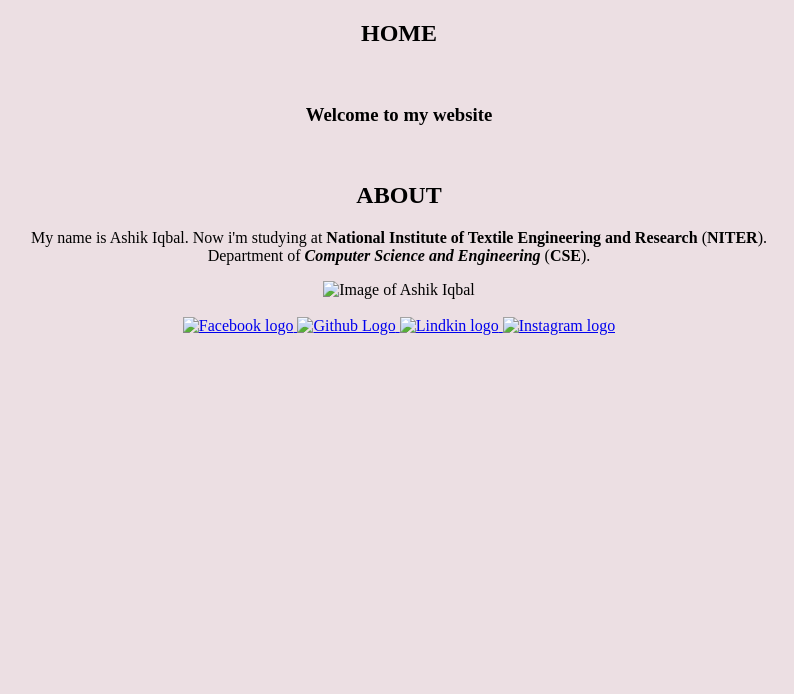
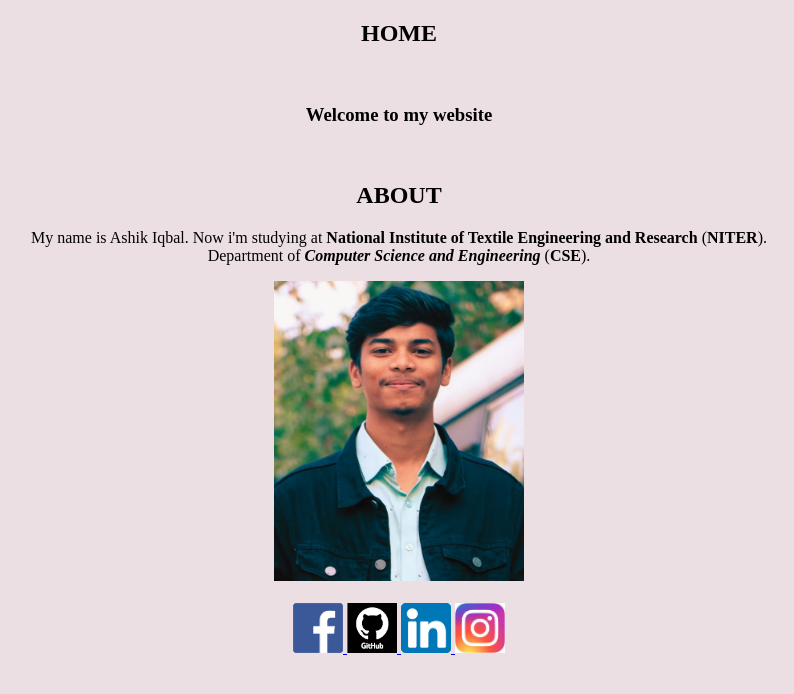
Before and after one commit to Ash1ik/SSB-541-HW-01, a plain HTML site: page index.html in a window 1280 px wide. Shown: the whole page, without its empty margins (241-1035 px from the left). Drawn offline with Linux system fonts and the light colour scheme; the site is published under a folder, as on GitHub Pages, so addresses that start at the root find nothing.

Commit message:
Update index.html

```diff
--- a/index.html
+++ b/index.html
@@ -9,7 +9,7 @@
         <center><h2>HOME</h2></center>
         <br>
         <audio autoplay>
-            <source src="/audio/Welcome.mp4">
+            <source src="audio/Welcome.mp4">
         </audio>
 
         <center><h3>Welcome to my website </h3></center>
@@ -25,21 +25,21 @@
             </p>
         </center>
 
-        <center><img src="/image/WhatsApp Image 2023-03-13 at 1.56.47 PM.jpeg" width="250" height="300" alt="Image of Ashik Iqbal"></center>
+        <center><img src="image/WhatsApp Image 2023-03-13 at 1.56.47 PM.jpeg" width="250" height="300" alt="Image of Ashik Iqbal"></center>
 
         <center>
             <br>
             <a href="https://www.facebook.com/ashi1k" target="_blank">
-                <image src="/image/download.png" width="50" height="50" alt="Facebook logo">
+                <image src="image/download.png" width="50" height="50" alt="Facebook logo">
             </a>
             <a href="https://github.com/Ash1ik" target="_blank">
-                <img src="/image/download (1).jpg" width="50" height="50" alt="Github Logo">
+                <img src="image/download (1).jpg" width="50" height="50" alt="Github Logo">
             </a>
             <a href="https://www.linkedin.com/in/ashik-iqbal-5b27b9237" target="_blank">
-                <img src="/image/download (2).png" width="50" height="50" alt="Lindkin logo">
+                <img src="image/download (2).png" width="50" height="50" alt="Lindkin logo">
             </a>
             <a href="https://www.instagram.com/hulu_dada/" target="_blank" >
-                <img src="/image/download.jpg" width="50" height="50" alt="Instagram logo">
+                <img src="image/download.jpg" width="50" height="50" alt="Instagram logo">
             </a>
 
         </center>
```
